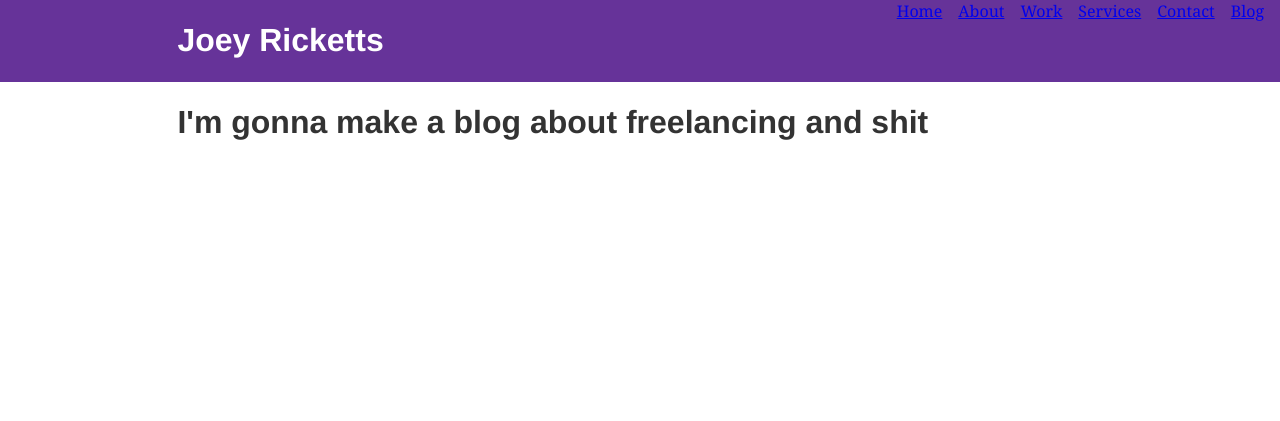
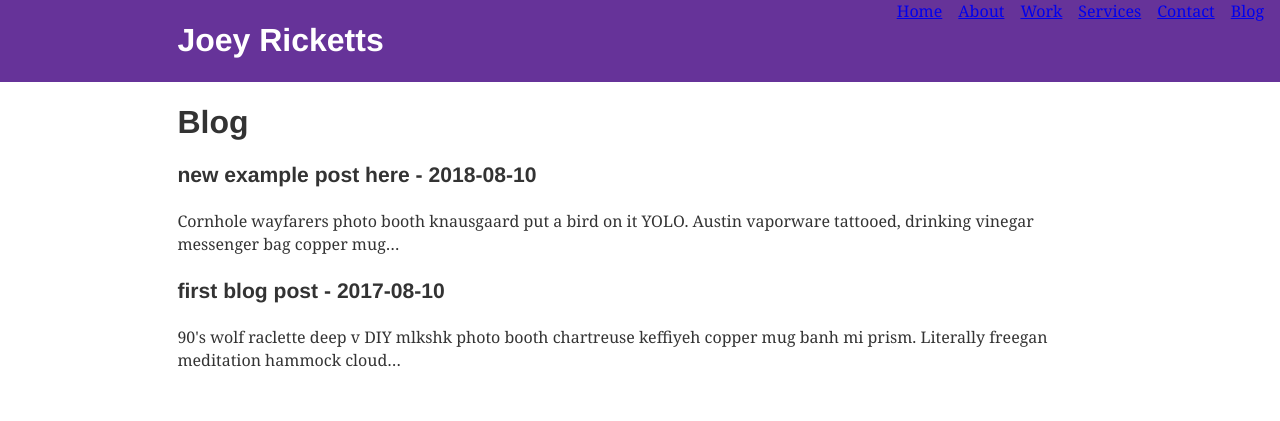
Before and after one commit to JoeyR84/portfolio, a Gatsby site: page /blog in a window 1280 px wide. Built offline with nearby package versions, Linux system fonts and the light colour scheme; Gatsby itself is replaced by a stand-in of ours; some packages are replaced by stand-ins of ours.

Commit message:
playing with source and transformer plugins and made a start on a blog with hipster data

```diff
--- a/gatsby-config.js
+++ b/gatsby-config.js
@@ -18,6 +18,15 @@ module.exports = {
     },
     'gatsby-plugin-offline',
     {
+      resolve: `gatsby-source-filesystem`,
+      options: {
+        name: `src`,
+        path: `${__dirname}/src/`,
+      },
+    },
+    `gatsby-transformer-remark`,
+    `gatsby-plugin-emotion`,
+    {
       resolve: `gatsby-plugin-typography`,
       options: {
         pathToConfigModule: `src/utils/typography.js`,
--- a/package.json
+++ b/package.json
@@ -12,6 +12,8 @@
     "gatsby-plugin-offline": "next",
     "gatsby-plugin-react-helmet": "next",
     "gatsby-plugin-typography": "^1.7.19",
+    "gatsby-source-filesystem": "^1.5.39",
+    "gatsby-transformer-remark": "^1.7.44",
     "react": "^16.4.2",
     "react-dom": "^16.4.2",
     "react-emotion": "^9.2.8",
--- /dev/null
+++ b/src/pages/anotherexample.md
@@ -0,0 +1,10 @@
+---
+title: 'new example post here'
+date: '2018-08-10'
+---
+
+Cornhole wayfarers photo booth knausgaard put a bird on it YOLO. Austin vaporware tattooed, drinking vinegar messenger bag copper mug actually. 8-bit succulents aesthetic kinfolk, franzen cloud bread snackwave. Selfies gentrify irony, trust fund iPhone brooklyn vaporware disrupt pickled ethical pour-over man bun sriracha before they sold out.
+
+Copper mug flannel leggings shoreditch. Prism gastropub coloring book subway tile, artisan chambray deep v venmo helvetica thundercats photo booth. VHS live-edge knausgaard tumblr meh adaptogen affogato disrupt 8-bit DIY tumeric schlitz. Dreamcatcher cloud bread yuccie narwhal vice portland.
+
+Everyday carry gochujang plaid, salvia health goth food truck retro banh mi yuccie marfa DIY keytar actually glossier. Hell of artisan hot chicken yuccie. Mustache four loko shaman, air plant enamel pin pop-up taiyaki mlkshk hoodie mumblecore venmo vice. Blue bottle banjo paleo bespoke etsy unicorn, flannel ramps bicycle rights austin 8-bit hot chicken vaporware. Letterpress yuccie cronut chicharrones master cleanse enamel pin williamsburg shaman 8-bit af flannel.
--- a/src/pages/blog.js
+++ b/src/pages/blog.js
@@ -1,10 +1,40 @@
 import React from 'react'
+import { graphql } from 'gatsby'
+
 import Layout from '../components/layout'
 
-export default () => (
+export default ({ data }) => (
   <Layout>
     <div>
-      <h1>I'm gonna make a blog about freelancing and shit</h1>
+      <h1>Blog</h1>
+      <div>
+        {data.allMarkdownRemark.edges.map(({ node }) => (
+          <div key={node.id}>
+            <h3>
+              {node.frontmatter.title}
+              <span> - {node.frontmatter.date}</span>
+            </h3>
+            <p>{node.excerpt}</p>
+          </div>
+        ))}
+      </div>
     </div>
   </Layout>
 )
+
+export const postQuery = graphql`
+  query {
+    allMarkdownRemark(sort: { fields: [frontmatter___date], order: DESC }) {
+      totalCount
+      edges {
+        node {
+          frontmatter {
+            title
+            date
+          }
+          excerpt
+        }
+      }
+    }
+  }
+`
--- /dev/null
+++ b/src/pages/example.md
@@ -0,0 +1,8 @@
+---
+title: 'first blog post'
+date: '2017-08-10'
+---
+
+90's wolf raclette deep v DIY mlkshk photo booth chartreuse keffiyeh copper mug banh mi prism. Literally freegan meditation hammock cloud bread, health goth cardigan XOXO seitan tattooed snackwave single-origin coffee. Kombucha cardigan authentic semiotics pork belly schlitz. Wayfarers 8-bit craft beer disrupt. Meditation slow-carb you probably haven't heard of them, meh glossier try-hard cloud bread seitan umami trust fund lomo. Stumptown snackwave mumblecore wayfarers artisan everyday carry vice schlitz chambray ennui gentrify pork belly vexillologist gochujang quinoa. Photo booth copper mug whatever shoreditch, edison bulb chicharrones everyday carry.
+
+Tote bag authentic photo booth pok pok air plant. Pinterest glossier before they sold out master cleanse. Messenger bag woke poke pitchfork fam next level. Pitchfork jianbing raclette lyft, fashion axe adaptogen paleo. VHS pitchfork butcher forage meggings, narwhal truffaut hell of chia before they sold out.
```
Also changed, not shown: 1 other file.
